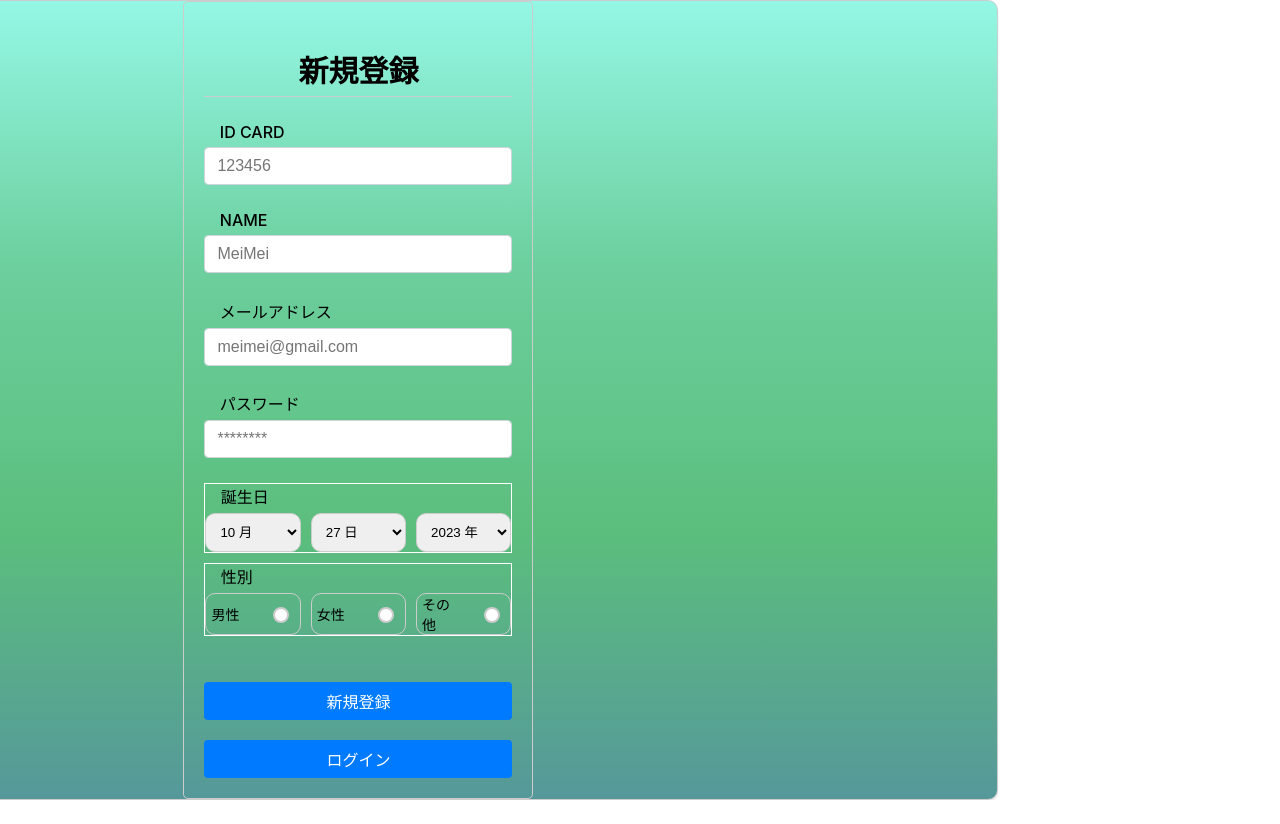
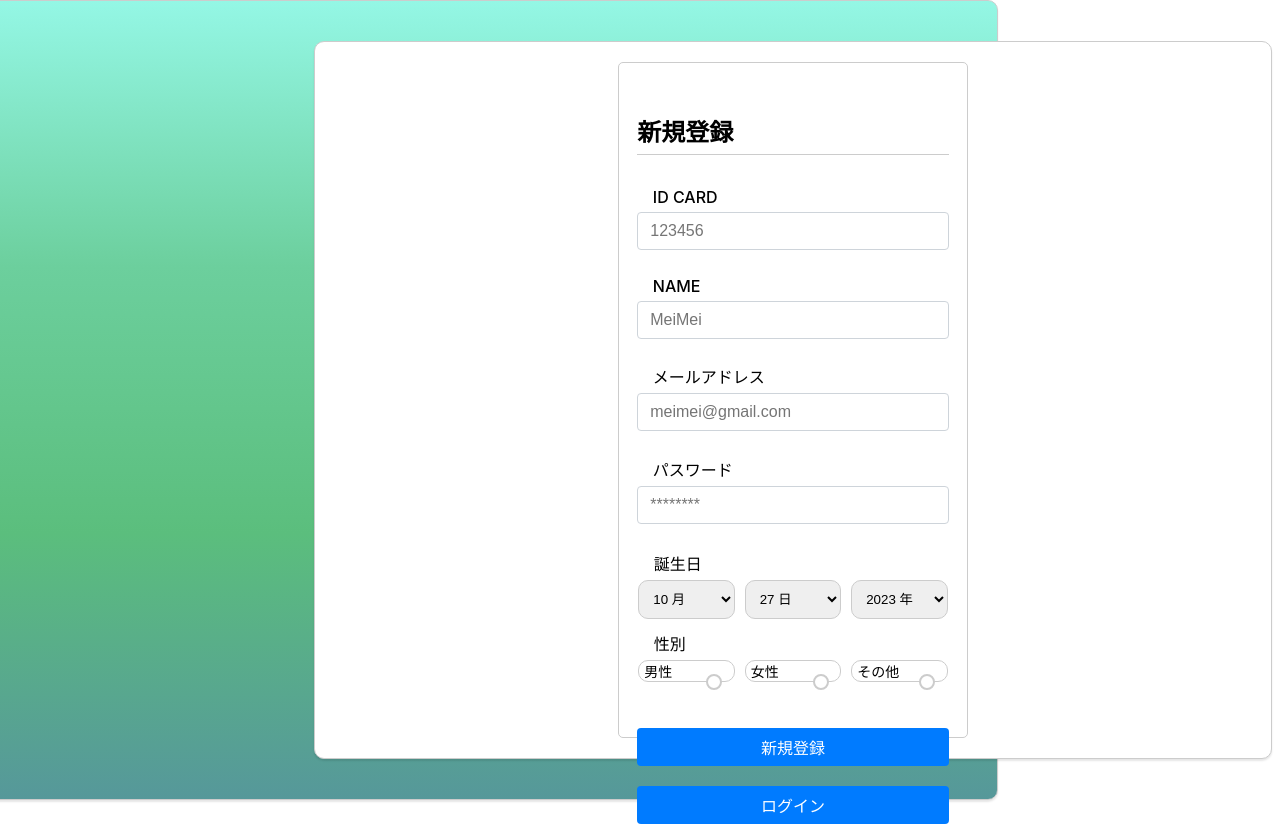
Before and after one commit to 3conangxindep/MeiMei, a React (Create React App) app in the folder client/: page /signUpPage in a window 1280 px wide. Before the commit the page ends 800 px from the top, so only its background shows below. Built offline with nearby package versions, Linux system fonts and the light colour scheme.

Commit message:
dang sua design signup

```diff
--- a/client/src/components/SignUpPage/SignUpPage.css
+++ b/client/src/components/SignUpPage/SignUpPage.css
@@ -1,28 +1,51 @@
 *{
     box-sizing: border-box;
 }
-.Container{
-    width: 100%;
+.border-bg{
+  position: absolute;
+  right: 22%;
+  width: 100%;
+  height: 100vh;
+  display: flex;
+  justify-content: right;
+  align-items: center;
+  background-image: linear-gradient(#94F7E5,#6CCF9D,#5BBE7D,#56989A);
+  border: 1px solid #ccc;
+  box-shadow: 0 2px 2px rgba(0,0,0,0.1);
+  border-radius: 10px;
+}
+.Container-signUp{
+    position: absolute;
+    right: -21.5%;
     /* max-width: 400px; */
+    width: 75%;
+    height: 85%;
+    max-height: 90%;
+    background-color: white;
     margin: 0 auto;
     padding: 20px;
     display: flex;
     justify-content: center;
     align-items: center;
+    border: 1px solid #ccc;
+    box-shadow: 0 2px 2px rgba(0,0,0,0.1);
+    border-radius: 10px;
     height: 100vh;
 }
-
 .SignUpBorder {
   width: 100%;
+  height: 100%;
+  max-height: 700px;
   max-width: 350px;
-  padding: 20px;
+  padding: 2%;
   border: 1px solid #ccc;
   border-radius: 5px;
 }
-.FormHeader{
-    font-size: 30px;
+.SignUp{
+    width: auto;
+    font-size: 1.5rem;
     border-bottom: 1px solid #ccc;
-    padding-bottom: 5px;
+    padding-bottom: 2%;
 }
 .FormGroup {
     width: 100%;
--- a/client/src/components/SignUpPage/SignUpPage.jsx
+++ b/client/src/components/SignUpPage/SignUpPage.jsx
@@ -105,9 +105,10 @@ const SignUpPage = () => {
     };
 
     return (
-        <div className='Container'>
+        <div className='border-bg'>
+            <div className='Container-signUp'>
                 <div className='SignUpBorder'>
-                <h2 className='FormHeader'>新規登録</h2>
+                    <h4 className='SignUp'>新規登録</h4>
                     <form onSubmit={handleSignup}>
                         <div className='SignUpForm'>
                             <div className='FormGroup'>
@@ -177,6 +178,7 @@ const SignUpPage = () => {
                     )}
                 </div>
             </div>
+        </div>
     );
 };
 
```
Lines whose indentation alone changed are shown as unchanged.
